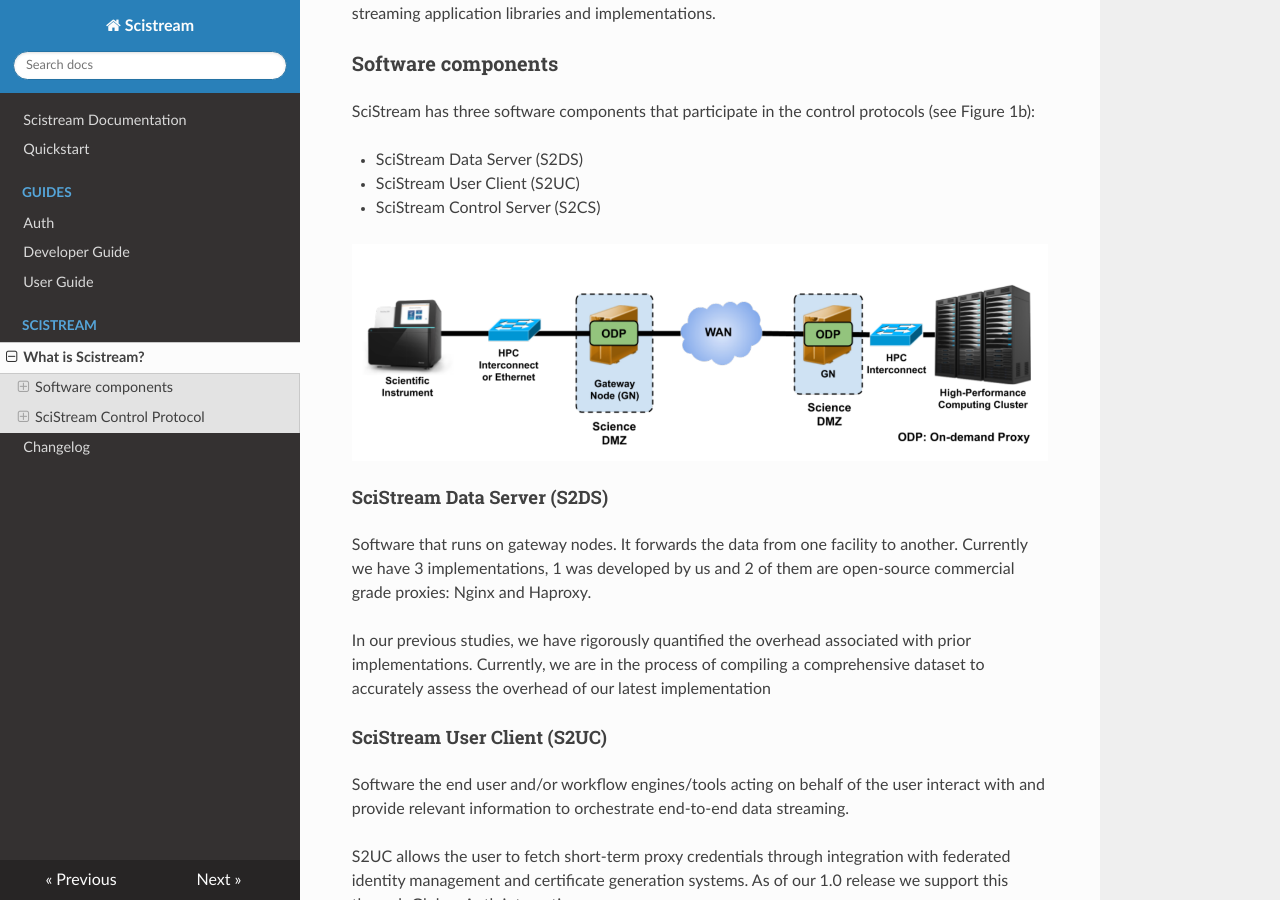
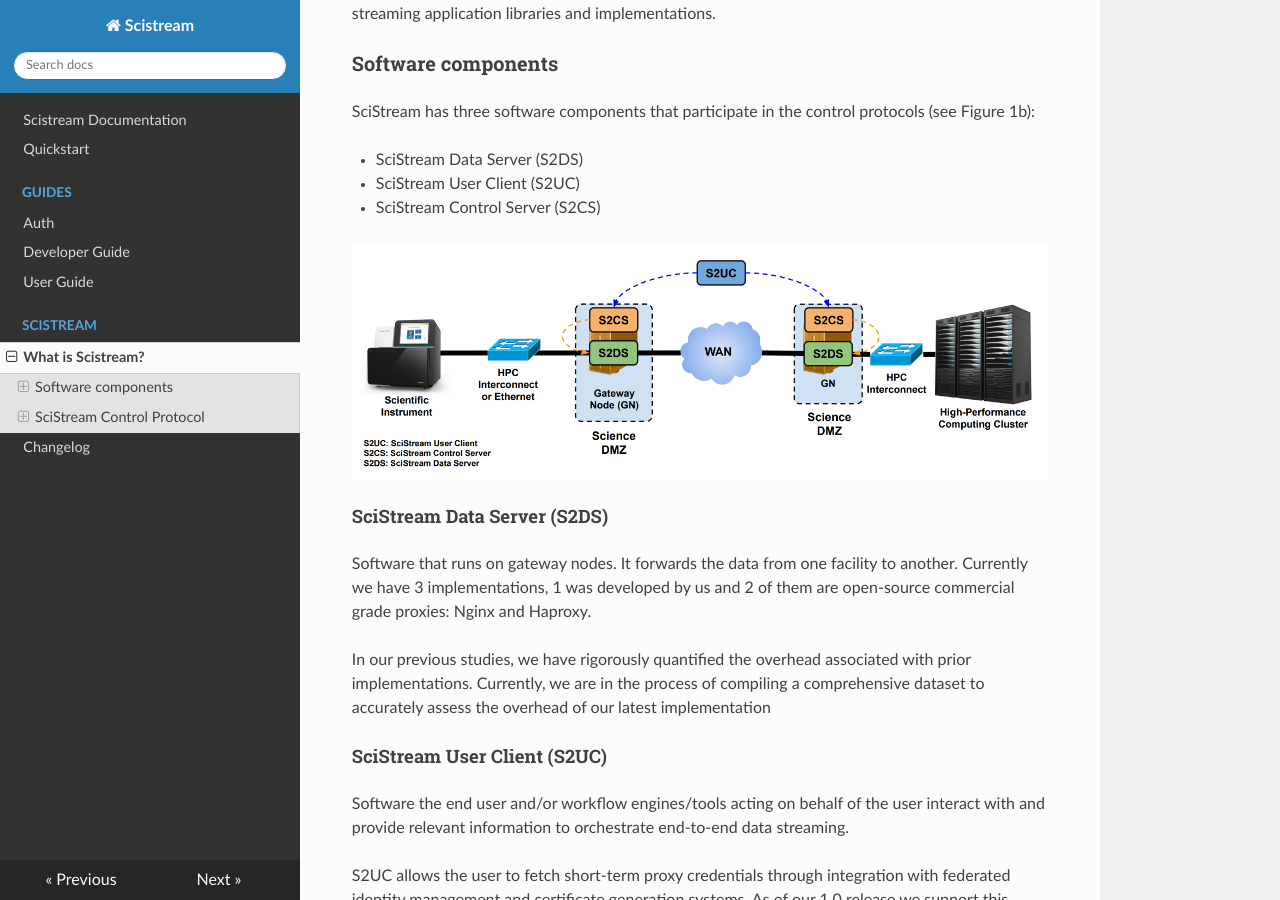
Before and after one commit to scistream/scistream-proto, an MkDocs documentation site: the page built from docs/scistream/README.md, in a window 1280 px wide and 900 px high, scrolled down 542 px. Built offline with MkDocs 1.6.1, drawn with Linux system fonts in a browser that asks for light colours; nearby versions of some CDN libraries.

Commit message:
fixing image paths

```diff
--- a/docs/scistream/README.md
+++ b/docs/scistream/README.md
@@ -14,7 +14,7 @@
 * SciStream User Client (S2UC)
 * SciStream Control Server (S2CS)
 
-![figure 1b](../figures/figure1a.png "Figure 1b")
+![figure 1b](../figures/figure1b.png "Figure 1b")
 
 #### SciStream Data Server (S2DS)
 
```
